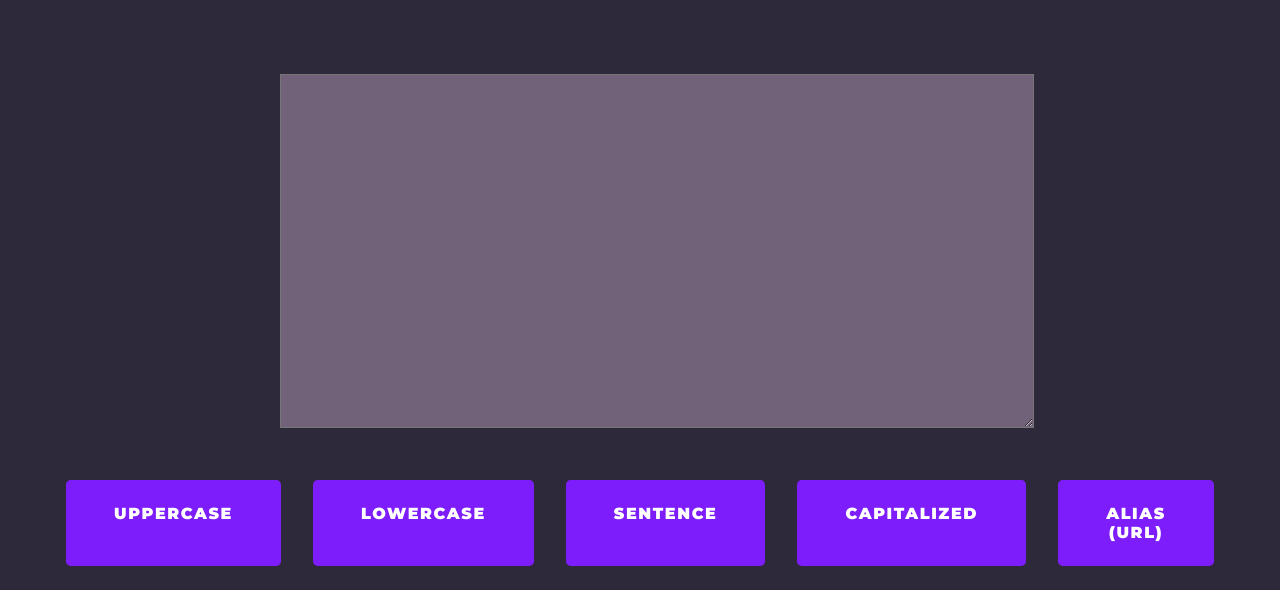
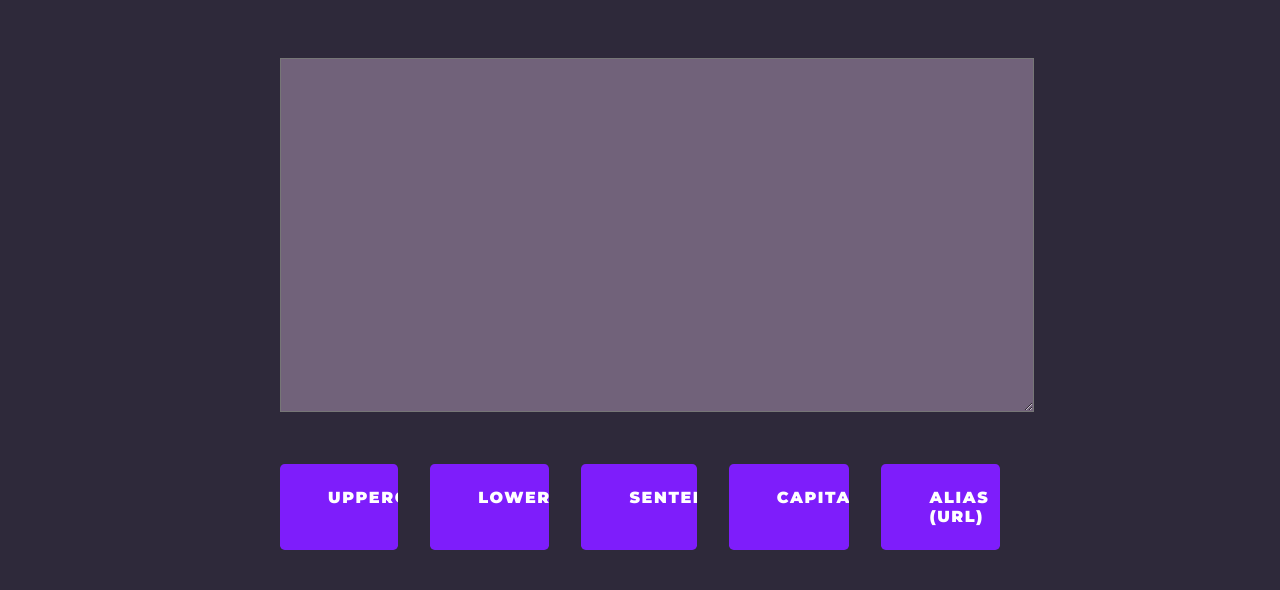
Before and after one commit to xgunzo/text-transform, a website: page html/index.html in a window 1280 px wide. Both pictures are taken after a click on the link "UPPERCASE". Shown: the part 210-800 px from the top of the page. Drawn offline with Linux system fonts and the light colour scheme.

Commit message:
Fixes for RWD styling and added new hover effect

```diff
--- a/script/app.js
+++ b/script/app.js
@@ -1,9 +1,22 @@
 let textArea = document.querySelector('.textarea')
+let buttons = document.querySelectorAll('.transform-button')
 let uppercaseBtn = document.querySelector('#uppercase')
 let lowercaseBtn = document.querySelector('#lowercase')
 let sentenceBtn = document.querySelector('#sentence')
 let capitalizedBtn = document.querySelector('#capitalized')
 let aliasBtn = document.querySelector('#alias')
+
+
+// Hover on button
+buttons.forEach((button) => {
+    button.addEventListener('mousemove', (e) => {
+        const { x, y } = button.getBoundingClientRect();
+        button.style.setProperty("--x", e.clientX - x);
+        button.style.setProperty("--y", e.clientY - y);
+    })
+})
+
+// Listeners for transforms
 
 uppercaseBtn.addEventListener('click', () => {
     let insertedText = textArea.value
--- a/scss/base/_base.scss
+++ b/scss/base/_base.scss
@@ -17,7 +17,7 @@ body {
 }
 
 .heading {
-    margin-top: 3rem;
+    margin-top: 2rem;
 
     @include media-breakpoint-up(xl) {
         margin-top: 6rem;
--- a/scss/base/_typography.scss
+++ b/scss/base/_typography.scss
@@ -7,10 +7,10 @@ body {
 
 h1 {
     text-align: center;
-    font-size: 2.2rem;
+    font-size: 2rem;
     letter-spacing: .8rem;
 
-    @media screen and (min-width: 1200px) {
+    @media screen and (min-width: 768px) {
         font-size: 3.6rem;
     }
 }
--- a/scss/components/_textarea.scss
+++ b/scss/components/_textarea.scss
@@ -3,11 +3,15 @@
 textarea {
     max-width: 100%;
     width: -webkit-fill-available;
-    height: calc(100vh - 35rem);
+    height: calc(100vh - 30rem);
     background-color: #71627a;
     padding: 1rem;
     color: $white;
     font-size: 1.8rem;
+
+    @media screen and (min-width: 768px) {
+        height: 20rem;
+    }
 
     @media screen and (min-width: 1200px) {
         width: 100%;
--- a/scss/layout/_transform-buttons.scss
+++ b/scss/layout/_transform-buttons.scss
@@ -20,7 +20,7 @@
     }
 
     &-button {
-        padding: 1.5rem;
+        padding: 1rem 1.5rem;
         background-color: #7e1dfb;
         border-radius: .3rem;
         font-weight: 900;
@@ -28,14 +28,38 @@
         text-transform: uppercase;
         transition: ease-in .3s;
         cursor: pointer;
+        position: relative;
+        overflow: hidden;
+        font-size: .8rem;
+
+        @media screen and (min-width: 768px) {
+            font-size: initial;
+            padding: 1.5rem;
+        }
 
         @media screen and (min-width: 1200px) {
             padding: 1.5rem 3rem;
+            &:after {
+                content: '';
+                position: absolute;
+                width: 10rem;
+                height: 10rem;
+                top: calc(var(--y, 0) * .1rem - 5rem);
+                left: calc(var(--x, 0) * .1rem - 5rem);
+                opacity: 0;
+                background: radial-gradient(white, #3984ff00 80%);
+            }
         }
+
+
 
         &:hover {
             background-color: #6423b9;
             transition: ease-in .3s;
+
+            &:after {
+                opacity: .4;
+            }
         }
     }
 }
```
Also changed, not shown: scss/main.css, 1 other file.
